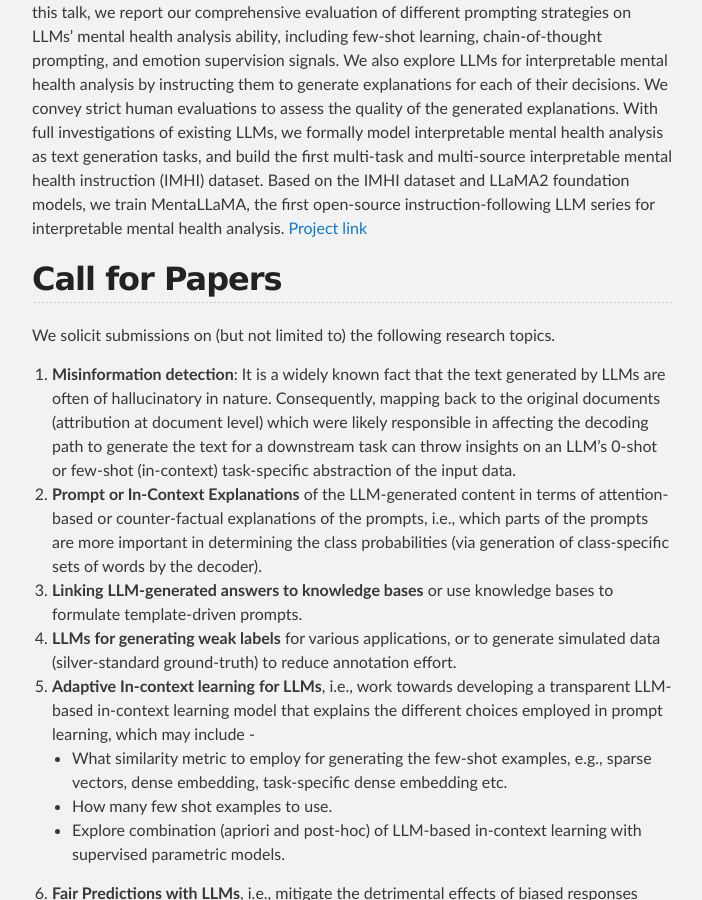
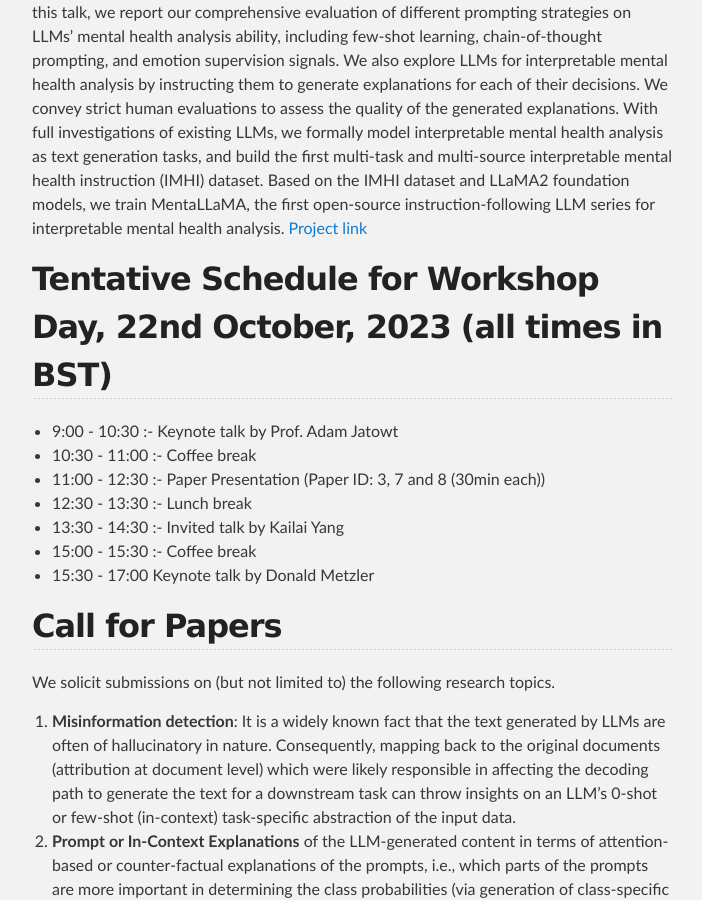
Before and after one commit to gdebasis/llmit, a Jekyll site: the page built from index.md, in a window 1280 px wide and 900 px high, scrolled down 2595 px. Shown: the whole window, without its empty margins (288-990 px from the left). Built offline with Jekyll 4.4.1, drawn with Linux system fonts in a browser that asks for light colours.

Commit message:
Update index.md

```diff
--- a/index.md
+++ b/index.md
@@ -47,6 +47,16 @@ We are excited to announce the following invited talks.
 
 **Abstract:** Mental health-related issues are posing increasing threats to public health worldwide.  Many works have explored NLP techniques to perform mental health analysis in a discriminative manner, but bear the key limitation of lacking interpretability, especially in such a sensitive domain. The latest large language models (LLMs), such as ChatGPT and GPT-4, exhibit strong promise in improving the performance of mental health analysis. In this talk, we report our comprehensive evaluation of different prompting strategies on LLMs' mental health analysis ability, including few-shot learning, chain-of-thought prompting, and emotion supervision signals. We also explore LLMs for interpretable mental health analysis by instructing them to generate explanations for each of their decisions. We convey strict human evaluations to assess the quality of the generated explanations. With full investigations of existing LLMs, we formally model interpretable mental health analysis as text generation tasks,  and build the first multi-task and multi-source interpretable mental health instruction (IMHI) dataset. Based on the IMHI dataset and LLaMA2 foundation models, we train MentaLLaMA, the first open-source instruction-following LLM series for interpretable mental health analysis. [Project link](https://github.com/SteveKGYang/MentalLLaMA)
 
+## Tentative Schedule for Workshop Day, 22nd October, 2023 (all times in BST)
+
+* 9:00 - 10:30 :- Keynote talk by Prof. Adam Jatowt
+* 10:30 - 11:00 :- Coffee break
+* 11:00 - 12:30 :- Paper Presentation (Paper ID: 3, 7 and 8 (30min each))
+* 12:30 - 13:30 :- Lunch break
+* 13:30 - 14:30 :- Invited talk by Kailai Yang
+* 15:00 - 15:30 :- Coffee break
+* 15:30 - 17:00 Keynote talk by Donald Metzler
+
 ## Call for Papers
 
 We solicit submissions on (but not limited to) the following research topics.
```
